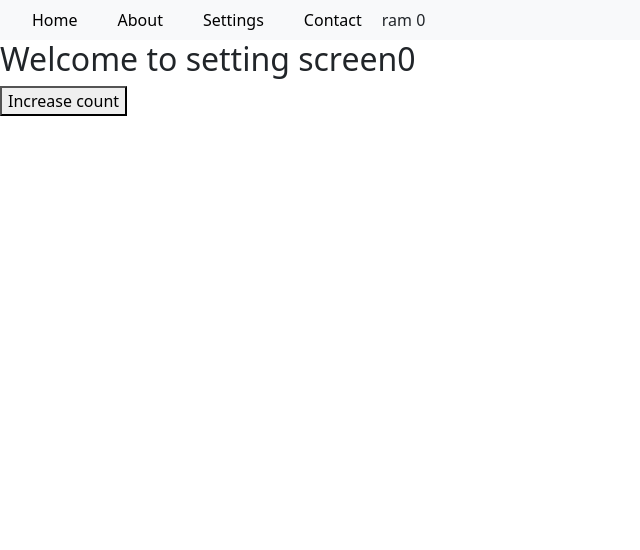
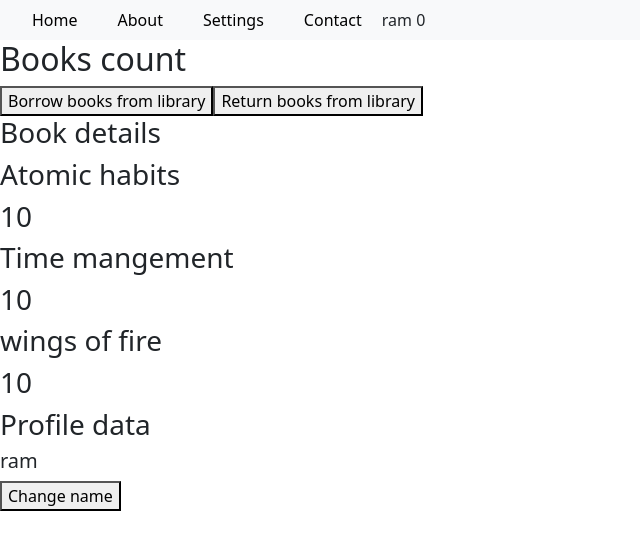
Before and after one commit to saiDev1999/3R_React_Class, a React (Create React App) app: page /settings in a window 1280 px wide. Shown: the top 550 px of the page, without its empty margins (0-640 px from the left). Built offline with nearby package versions, Linux system fonts and the light colour scheme.

Commit message:
configure and combine reducers

```diff
--- a/src/App.js
+++ b/src/App.js
@@ -15,6 +15,8 @@
 import ProductListing from "./components/products/productListing.js";
 import UseEffectEx2 from "./components/useEffect/useEffectEx2.js";
 import NavigationStack from "./navigation/navigation-stack.js";
+import { Provider } from "react-redux";
+import { reduxStore } from "./redux/store.js";
 
 function Hello() {
   const teams = [
@@ -37,7 +39,9 @@
 
   return (
     <>
-      <NavigationStack />
+      <Provider store={reduxStore}>
+        <NavigationStack />
+      </Provider>
     </>
   );
 }
--- a/src/redux/books/action.js
+++ b/src/redux/books/action.js
@@ -1,15 +1,15 @@
-const borrowBookAction = () => {
+export const borrowBookAction = (qty) => {
   const borrowBook = {
     type: "BORROW_BOOK",
-    payload: 1,
+    payload: qty,
   };
   return borrowBook;
 };
 
-const returnBookAction = () => {
+export const returnBookAction = (qty) => {
   const returnBook = {
     type: "RETURN_BOOK",
-    payload: 1,
+    payload: qty,
   };
   return returnBook;
 };
--- a/src/redux/books/reducer.js
+++ b/src/redux/books/reducer.js
@@ -1,5 +1,22 @@
 const initialState = {
   totalBooks: 100,
+  bookDetails: [
+    {
+      name: "Atomic habits",
+      id: 1,
+      quantity: 10,
+    },
+    {
+      name: "Time mangement",
+      id: 1,
+      quantity: 10,
+    },
+    {
+      name: "wings of fire",
+      id: 1,
+      quantity: 10,
+    },
+  ],
 };
 
 export const bookReducer = (state = initialState, action) => {
--- /dev/null
+++ b/src/redux/combineReducer.js
@@ -0,0 +1,8 @@
+import { combineReducers } from "redux";
+import { profileReducer } from "./profile/reducer";
+import { bookReducer } from "./books/reducer";
+
+export const combinedReducer = combineReducers({
+  profile: profileReducer,
+  books: bookReducer,
+});
--- /dev/null
+++ b/src/redux/profile/action.js
@@ -0,0 +1,15 @@
+// PROFILE_CHANGE
+// USERNAME_CHANGE
+
+export const userNameAction = (username) => {
+  return {
+    type: "USERNAME_CHANGE",
+    payload: username,
+  };
+};
+
+export const profileChange = () => {
+  return {
+    type: "PROFILE_CHANGE",
+  };
+};
--- /dev/null
+++ b/src/redux/profile/reducer.js
@@ -0,0 +1,14 @@
+const initialState = {
+  username: "ram",
+  profileImg: "",
+};
+export const profileReducer = (state = initialState, action) => {
+  switch (action.type) {
+    case "USERNAME_CHANGE":
+      return { ...state, username: action.payload };
+    case "PROFILE_CHANGE":
+      return { ...state, profileImg: action.payload };
+    default:
+      return state;
+  }
+};
--- a/src/redux/store.js
+++ b/src/redux/store.js
@@ -1,4 +1,5 @@
-import { legacyCreateStore } from "redux";
+import { legacy_createStore } from "redux";
 import { bookReducer } from "./books/reducer";
+import { combinedReducer } from "./combineReducer";
 
-export const redux = legacyCreateStore(bookReducer);
+export const reduxStore = legacy_createStore(combinedReducer);
--- a/src/screens/setting-screen.js
+++ b/src/screens/setting-screen.js
@@ -1,14 +1,51 @@
 import React, { useContext } from "react";
 import NavBar from "../components/navBar/navBar";
 import { UserInfo } from "../navigation/navigation-stack";
+import { useDispatch, useSelector } from "react-redux";
+import { borrowBookAction, returnBookAction } from "../redux/books/action";
+import { userNameAction } from "../redux/profile/action";
 
 function SettingScreen() {
   const { increaseCount, count } = useContext(UserInfo);
+  const reduxData = useSelector((state) => {
+    return state;
+  });
+
+  const dispatch = useDispatch();
+  const borrowBook = () => {
+    dispatch(borrowBookAction(5));
+  };
+
+  const returnBook = () => {
+    dispatch(returnBookAction(5));
+  };
+
+  const changeName = () => {
+    dispatch(userNameAction("kiran"));
+  };
+  console.log(reduxData, "reduxDatareduxData");
   return (
     <div>
       <NavBar />
-      <h2>Welcome to setting screen{count}</h2>
-      <button onClick={increaseCount}>Increase count</button>
+
+      <h2>Books count </h2>
+
+      <button onClick={borrowBook}>Borrow books from library</button>
+      <button onClick={returnBook}>Return books from library</button>
+
+      <h3>Book details</h3>
+      {reduxData.books.bookDetails.map((eachBook) => {
+        return (
+          <>
+            <h3>{eachBook.name}</h3>
+            <h3>{eachBook.quantity}</h3>
+          </>
+        );
+      })}
+
+      <h3>Profile data</h3>
+      <h5>{reduxData.profile.username}</h5>
+      <button onClick={changeName}>Change name</button>
     </div>
   );
 }
```
Also changed, not shown: 1 other file (tests, documents, lock files or other folders).
